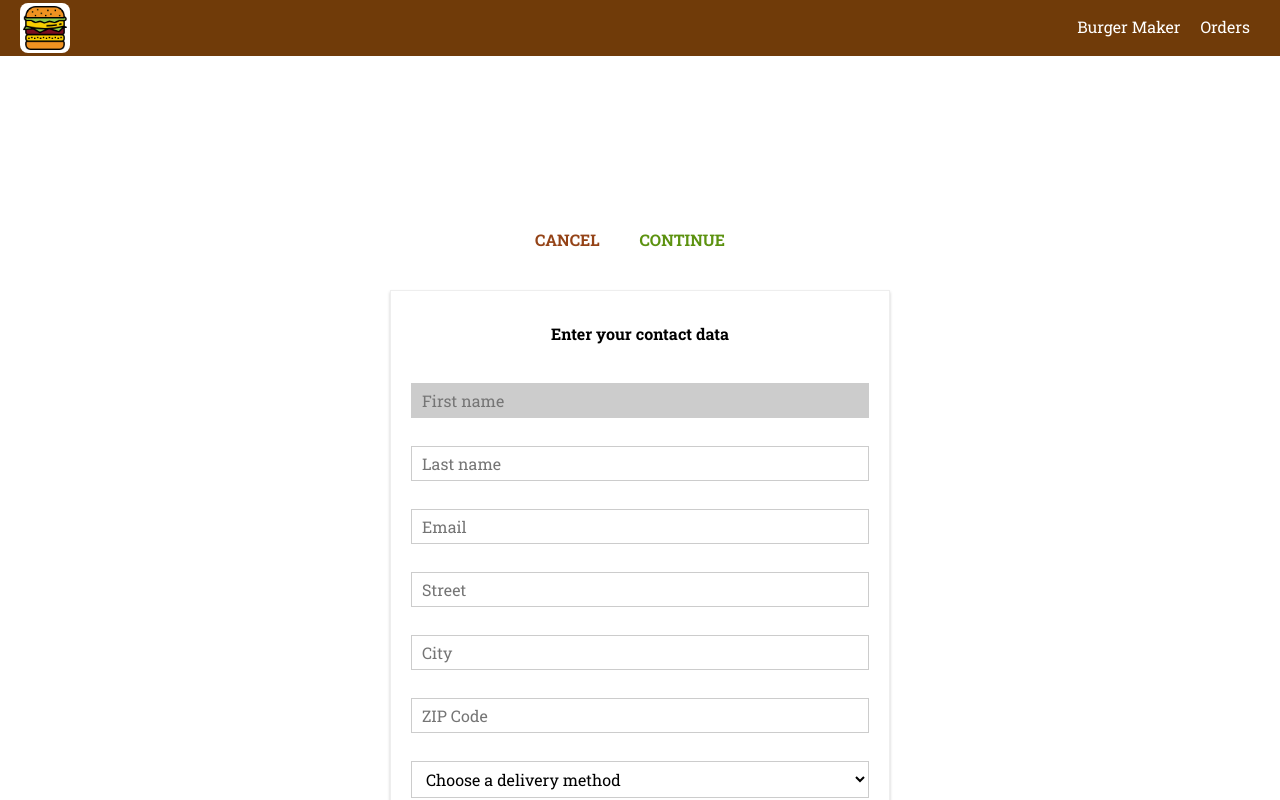
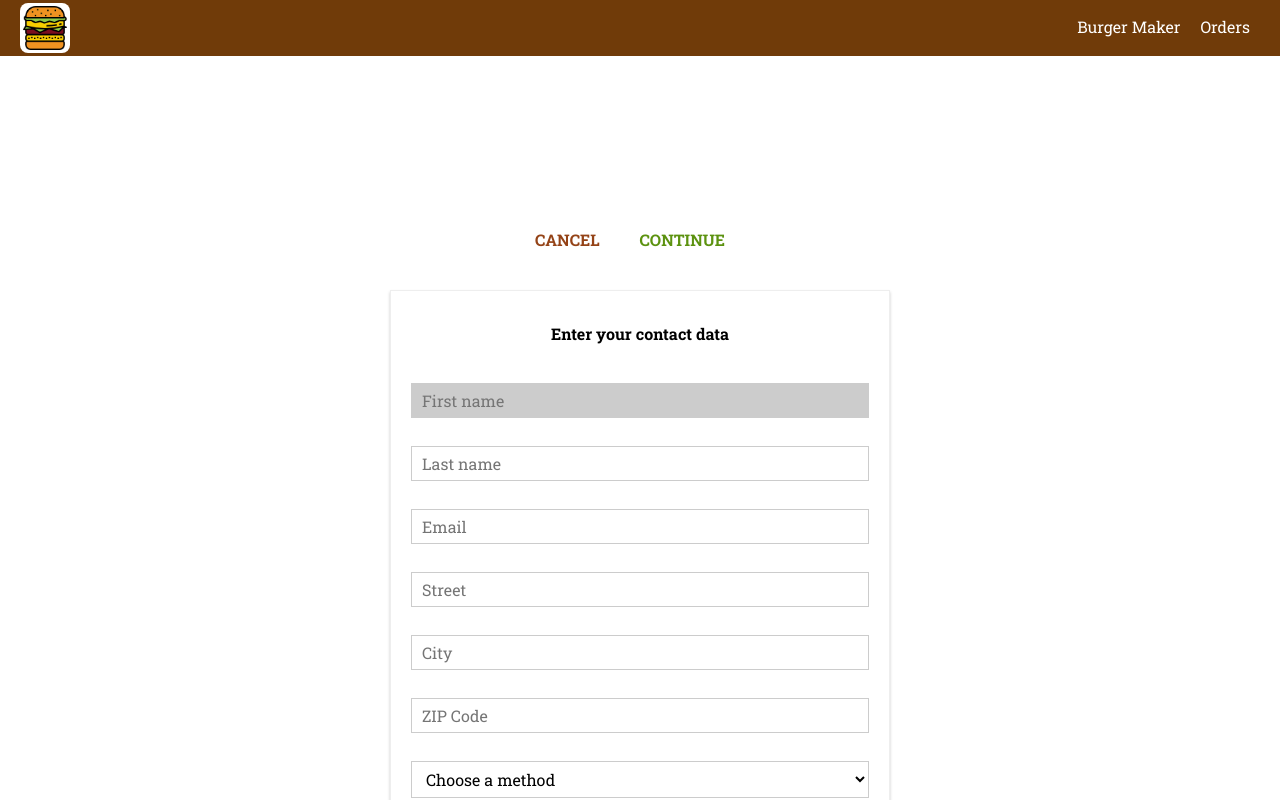
Before and after one commit to chengyeh/Burger-Maker, a React app: page /checkout in a window 1280 px wide. Both pictures are taken after a click on the button "CONTINUE". Shown: the part 527-1327 px from the top of the page. Built offline with nearby package versions, Linux system fonts and the light colour scheme.

Commit message:
Attached the event handler to the input element to update the value in the state

```diff
--- a/src/components/UI/Input/Input.js
+++ b/src/components/UI/Input/Input.js
@@ -10,19 +10,22 @@ const Input = (props) => {
 			inputEl = <input
 						className={classes.InputEl}
 						{...props.eleConfig}
-						value={props.value} />;
+						value={props.value}
+						onChange={props.changed} />;
 			break;
 		case 'textarea':
 			inputEl = <textarea
 						className={classes.InputEl}
 						{...props.eleConfig}
-						value={props.value}/>;
+						value={props.value}
+						onChange={props.changed} />;
 			break;
 		case 'select':
 			inputEl = (
 					<select
 						className={classes.InputEl}
-						value={props.value}>
+						value={props.value}
+						onChange={props.changed}>
 						{props.eleConfig.options.map(option => (
 							<option key={option.value} value={option.value}>
 								{option.displayValue}
@@ -35,7 +38,8 @@ const Input = (props) => {
 			inputEl = <input
 						className={classes.InputEl}
 						{...props.eleConfig}
-						value={props.value}/>;
+						value={props.value}
+						onChange={props.changed} />;
 
 	}
 	return(
--- a/src/containers/Checkout/CustomerInfo/CustomerInfo.js
+++ b/src/containers/Checkout/CustomerInfo/CustomerInfo.js
@@ -62,7 +62,7 @@ class CustomerInfo extends Component{
 				eleType: 'select',
 				eleConfig: {
 					options: [
-						{value: '', displayValue: 'Choose a delivery method'},
+						{value: '', displayValue: 'Choose a method'},
 						{value: 'carryout', displayValue: 'Carryout'},
 						{value: 'delivery', displayValue: 'Delivery'}
 					]
@@ -90,7 +90,15 @@ class CustomerInfo extends Component{
 			.catch(err => {
 				this.setState({sendingOrder: false});
 			});
-	}
+	};
+
+	inputChangedHandler = (event, elementId) => {
+		const updatedForm = {...this.state.formConfig};
+		const updatedEle = {...updatedForm[elementId]};
+		updatedEle.value = event.target.value;
+		updatedForm[elementId] = updatedEle;
+		this.setState({formConfig: updatedForm});
+	};
 
 	render() {
 		const formEleArray = Object.entries(this.state.formConfig).map(ele => {
@@ -107,7 +115,8 @@ class CustomerInfo extends Component{
 						key={ele.id}
 						eleType={ele.config.eleType}
 						eleConfig={ele.config.eleConfig}
-						value={ele.config.value} />
+						value={ele.config.value}
+						changed={(e) => this.inputChangedHandler(e, ele.id)} />
 				))}
 				<Button
 					btnType='Success'
```
